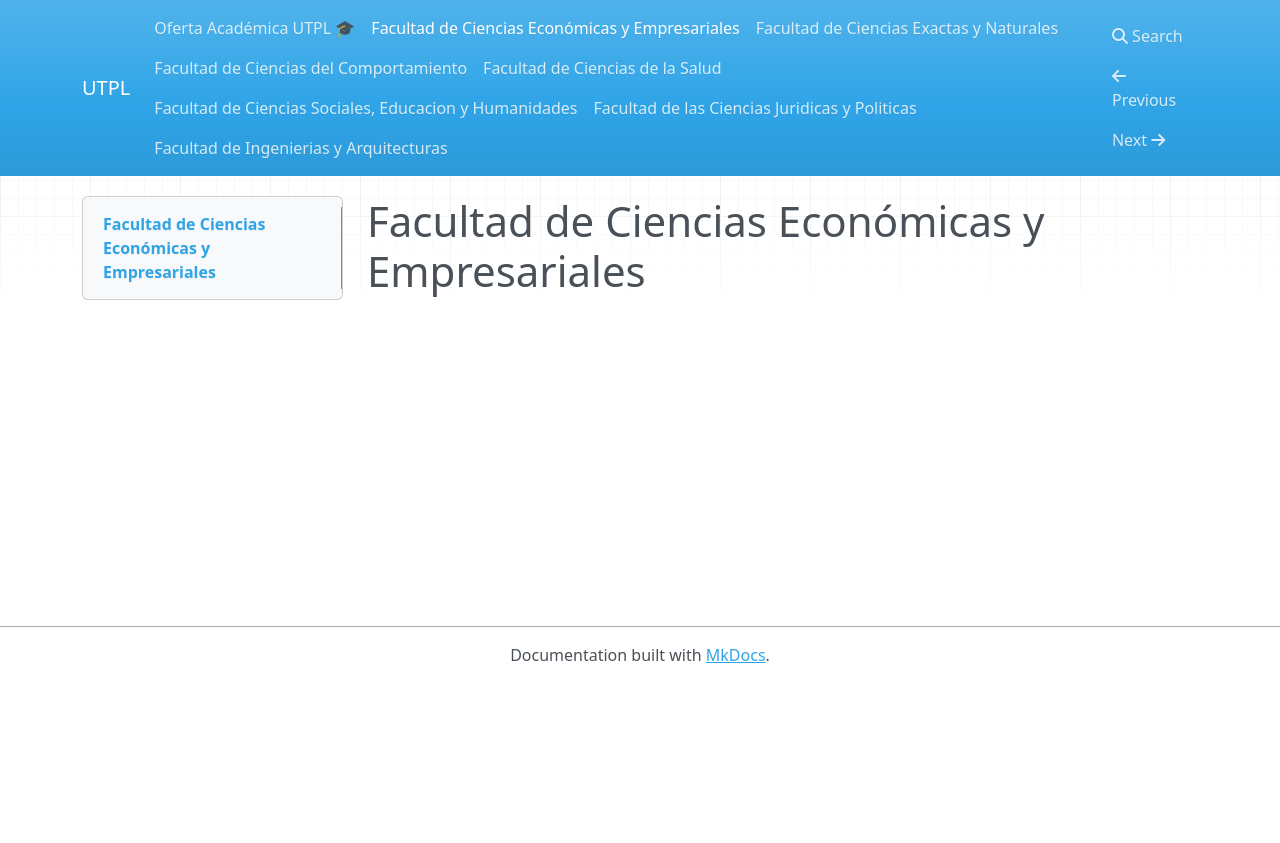
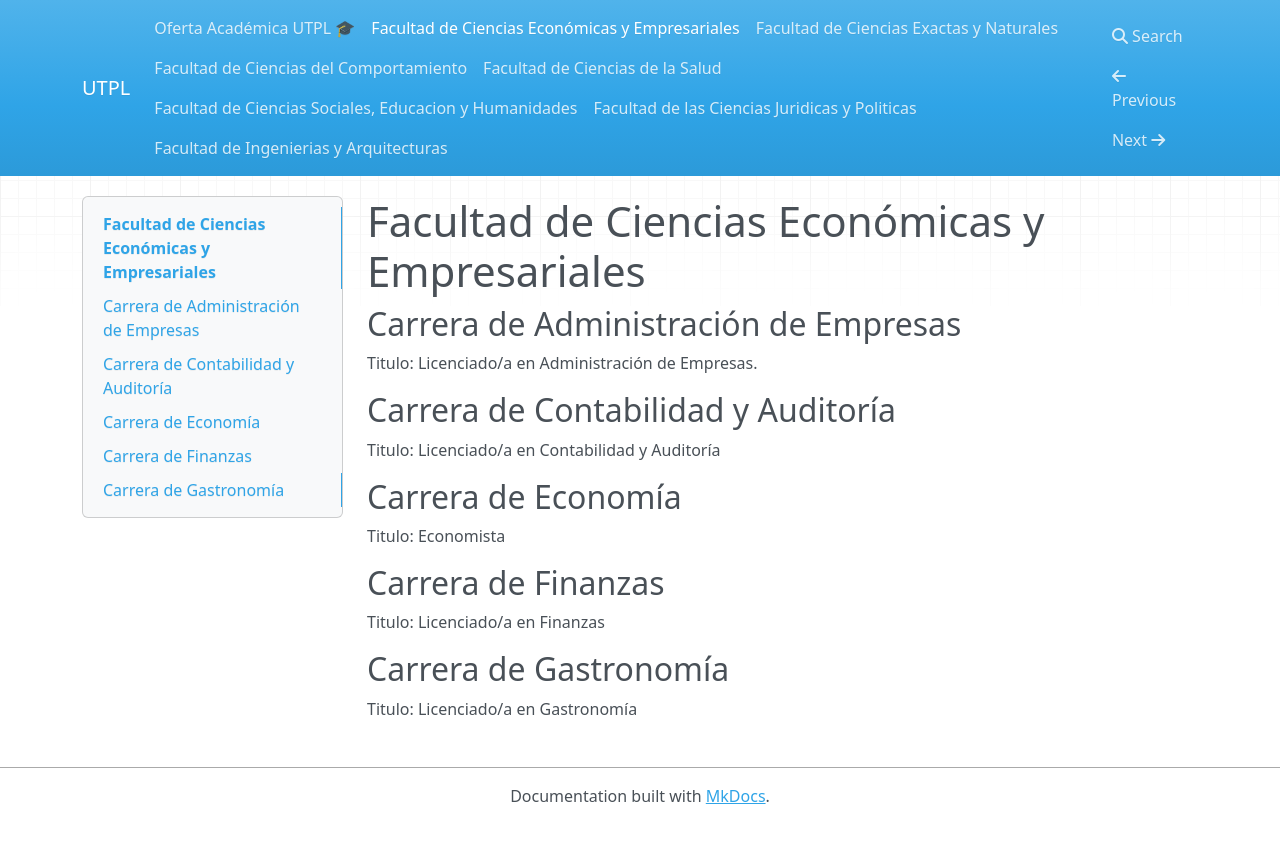
Before and after one commit to universidad-sergi/oferta, an MkDocs documentation site: the page built from docs/facultad1.md, in a window 1280 px wide. Shown: the top 843 px of the page. Built offline with MkDocs 1.6.1, drawn with Linux system fonts in a browser that asks for light colours; nearby versions of some CDN libraries.

```diff
--- a/docs/facultad1.md
+++ b/docs/facultad1.md
@@ -1 +1,16 @@
 # Facultad de Ciencias Económicas y Empresariales
+
+## Carrera de Administración de Empresas
+Titulo: Licenciado/a en Administración de Empresas.
+
+## Carrera de Contabilidad y Auditoría
+Titulo: Licenciado/a en Contabilidad y Auditoría
+
+## Carrera de Economía
+Titulo: Economista
+
+## Carrera de Finanzas
+Titulo: Licenciado/a en Finanzas
+
+## Carrera de Gastronomía
+Titulo: Licenciado/a en Gastronomía
--- a/docs/facultad2.md
+++ b/docs/facultad2.md
@@ -1 +1,13 @@
 # Facultad de Ciencias Exactas y Naturales
+
+## Carrera de Agropecuaria
+Titulo: Ingeniero/a Agropecuario/a
+
+## Carrera de Alimentos
+Titulo: Ingeniero/a Alimentos
+
+## Carrera de Biología
+Titulo: Biólogo
+
+## Carrera de Bioquímica y Farmacia
+Titulo: Bioquímica/o Farmacéutica/o
```
